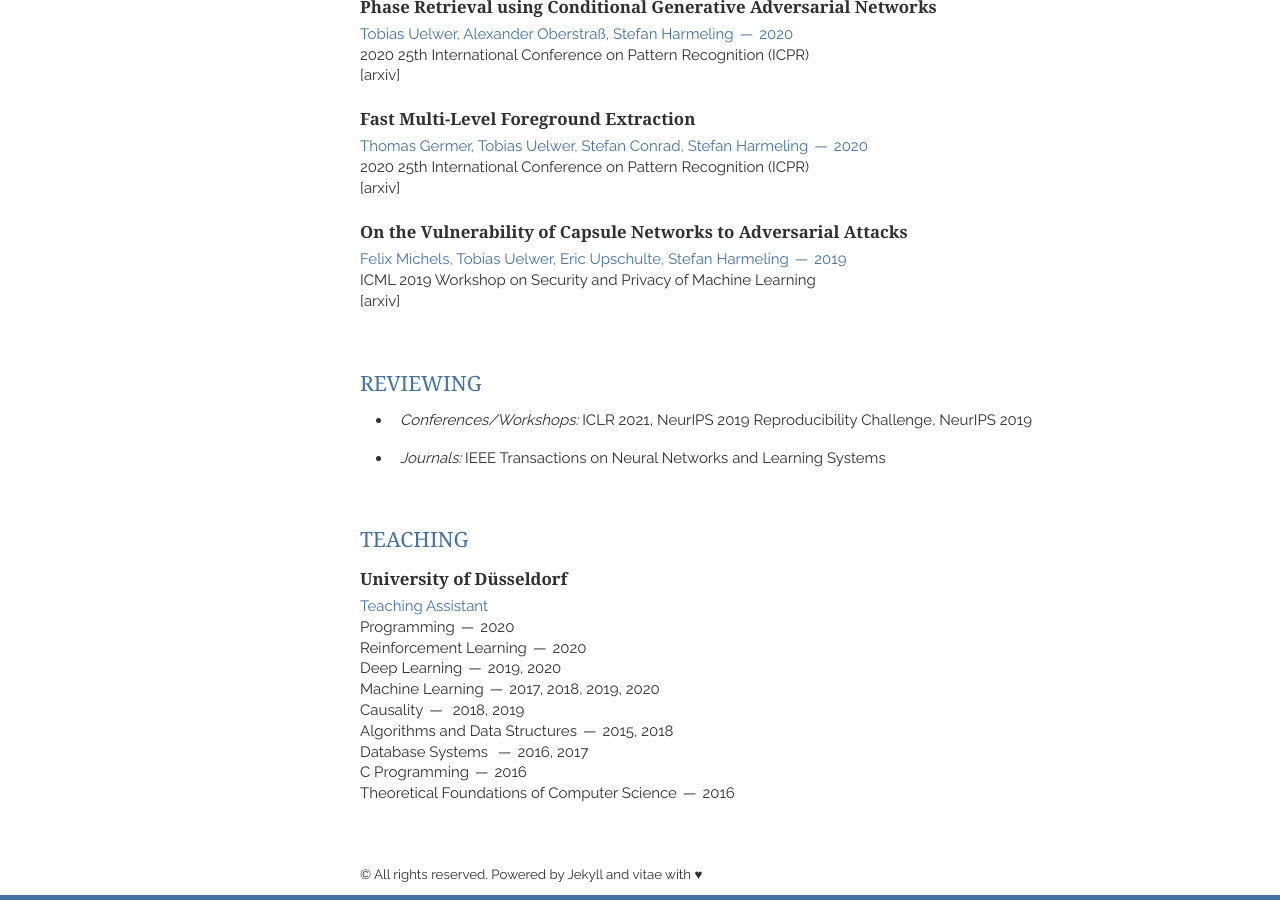
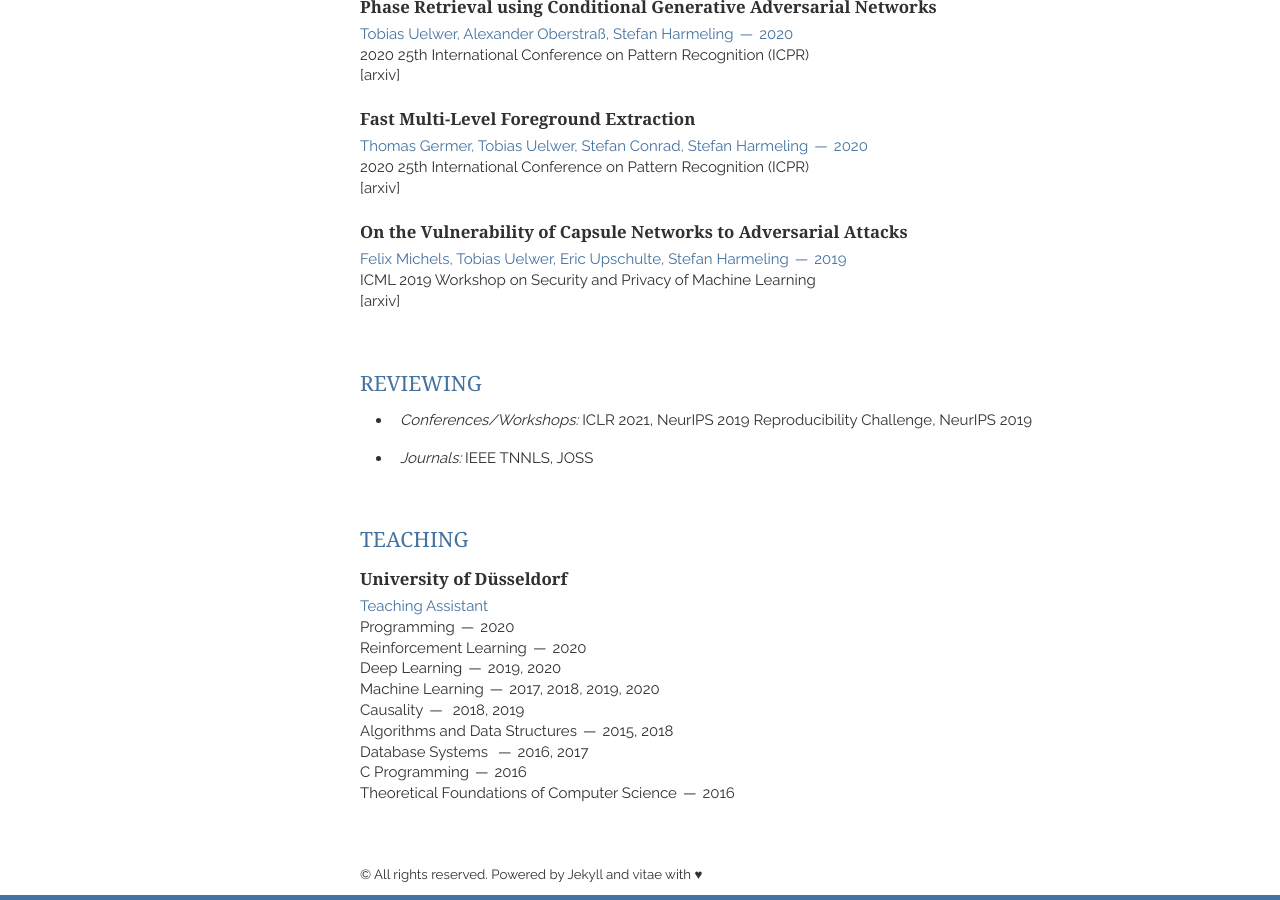
Before and after one commit to tuelwer/tuelwer.github.io, a Jekyll site: the page built from index.html, in a window 1280 px wide and 900 px high, scrolled down 736 px. Built offline with Jekyll 4.4.1, drawn with Linux system fonts in a browser that asks for light colours; nearby versions of some CDN libraries; some web fonts are replaced; the list of posts is cut into pages by our own code.

Commit message:
Update service.html

```diff
--- a/_includes/service.html
+++ b/_includes/service.html
@@ -3,7 +3,7 @@
   <article>
       <ul class="news-list">
         <li><it> Conferences/Workshops: </it>ICLR 2021, NeurIPS 2019 Reproducibility Challenge, NeurIPS 2019</li>
-        <li><it> Journals: </it> IEEE Transactions on Neural Networks and Learning Systems</li>
+        <li><it> Journals: </it> IEEE TNNLS, JOSS</li>
       </ul>
   </article>
 </section>
```
